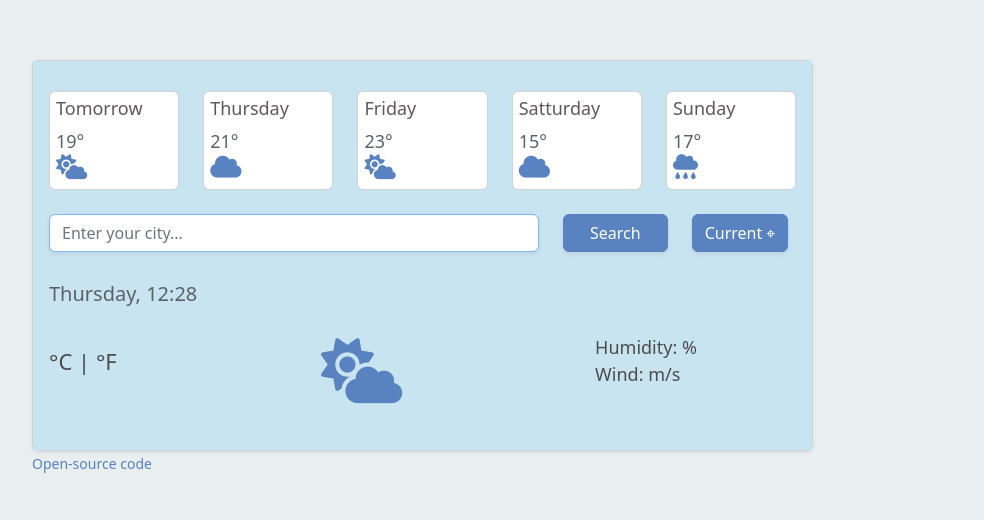
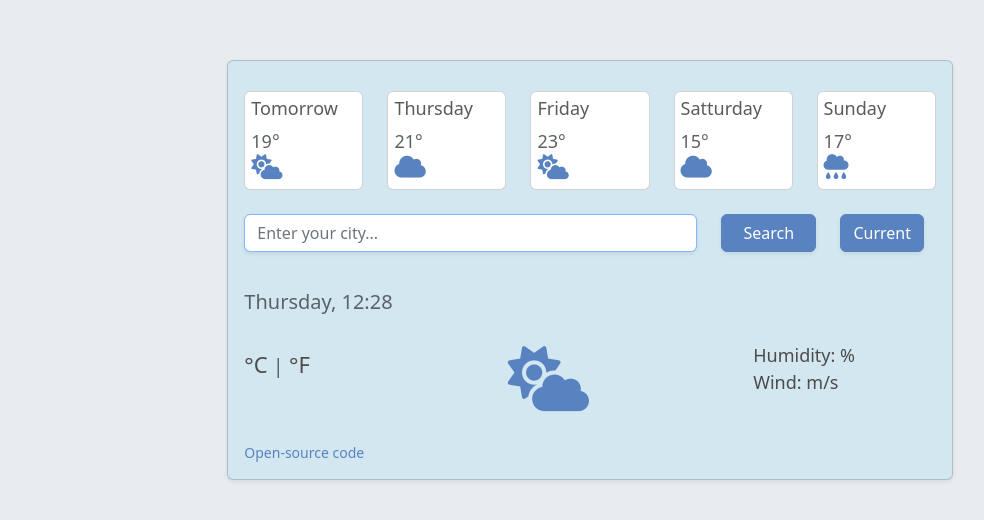
Before and after one commit to swetlaia/Weather-App, a plain HTML site: page index.html in a window 1280 px wide. Shown: the whole page, without its empty margins (50-1034 px from the left). Drawn offline with nearby package versions, Linux system fonts and the light colour scheme; no server answers.

Commit message:
created appWeather-wrapper

```diff
--- a/index.html
+++ b/index.html
@@ -20,19 +20,20 @@
   </head>
   <body>
     <div class="container">
-        <div class="card appWeather shadow-sm">
+    <div class="appWeather-wrapper">
+        <div class="appWeather card card-body shadow-sm">
 
-            <div class="card-body block">
-      <div class="row">
+            <div class="row">
+
         <div class="col d1">
           <div class="card">
             <div class="card-body next">
               <h5 class="card-title">Tomorrow</h5>
               <p class="card-text">19°<br /><i class="fa-solid fa-cloud-sun next-icons"></i></p>
-
             </div>
           </div>
         </div>
+
         <div class="col d2">
           <div class="card">
             <div class="card-body next">
@@ -41,6 +42,7 @@
             </div>
           </div>
         </div>
+
         <div class="col d3">
           <div class="card">
             <div class="card-body next">
@@ -49,6 +51,7 @@
             </div>
           </div>
         </div>
+
         <div class="col d4">
           <div class="card">
             <div class="card-body next">
@@ -57,6 +60,7 @@
             </div>
           </div>
         </div>
+
         <div class="col d5">
           <div class="card">
             <div class="card-body next">
@@ -70,13 +74,13 @@
       <form id="search-form">
       <div class="row">
         <div class="col-8">
-    <input
+            <input
             type="search"
             class="form-control shadow-sm"
             placeholder="Enter your city..." autofocus="on"
             id="search-input"
           />
-    </div>
+        </div>
     <div class="col-2">
 
        <input type="submit" class="form-control btn btn-primary shadow-sm" value="Search" />
@@ -84,7 +88,7 @@
     </div>
     <div class="col-2">
       <button class="btn button-location shadow-sm"
-      id="current-button">Current ⌖</button>
+      id="current-button">Current</button>
     </div>
   </div>
 </form>
@@ -118,12 +122,14 @@
             </li>
           </ul>
         </div>
-        </div>
-        </div>
+
     </div>
-    <span >
+
+    <small>
             <a class="footer" href="https://github.com/swetlaia/Weather-App">Open-source code</a>
-    </span>
+    </small>
+    </div>
+    </div>
 
     <script src="src/script.js"></script>
     <script
--- a/src/style.css
+++ b/src/style.css
@@ -1,16 +1,20 @@
 body {
-  background: #e9eef0;
+  background: #e8ecee;
 }
 
+ul {
+  list-style: none;
+}
 a {
   text-decoration: none;
   font-size: 22px;
-  color: rgb(78, 75, 75);
+  color: #4e4b4b;
 }
+
 .card-title {
   font-size: 18px;
   font-weight: 400;
-  color: rgb(93, 89, 89);
+  color: #5d5959;
 }
 .card-text {
   font-size: 18px;
@@ -46,43 +50,37 @@ a {
 
 .currentTemperature {
   font-size: 80px;
-  color: rgb(78, 75, 75);
+  color: #5c6167;
 }
 
 .units {
   position: relative;
-  top: -35px;
-  font-size: 22px;
+  top: -40px;
+  font-size: 20px;
 }
 
 .currentIcon {
   font-size: 65px;
-  color: rgb(89, 130, 193);
+  color: #5982c1;
   padding-top: 25px;
-  padding-left: 15px;
+  padding-left: 25px;
 }
 .currentFactors {
   font-size: 18px;
-  color: rgb(78, 75, 75);
+  color: #4e4b4b;
   padding-top: 20px;
-}
-ul {
-  list-style: none;
 }
 .container {
   margin-top: 60px;
 }
-.block {
+
+.appWeather {
+  width: 65%;
+  background: #d2e7f0;
   padding-top: 30px;
+  margin: 0 auto;
 }
 
-.appWeather {
-  width: 70%;
-}
-
-.card-body {
-  background: #c8e4f0;
-}
 .next {
   background: white;
   border-radius: 10px;
@@ -93,6 +91,7 @@ ul {
   font-size: 14px;
   color: #5982c1;
 }
+
 .next:hover {
   transform: scale(1.2);
 }
```
